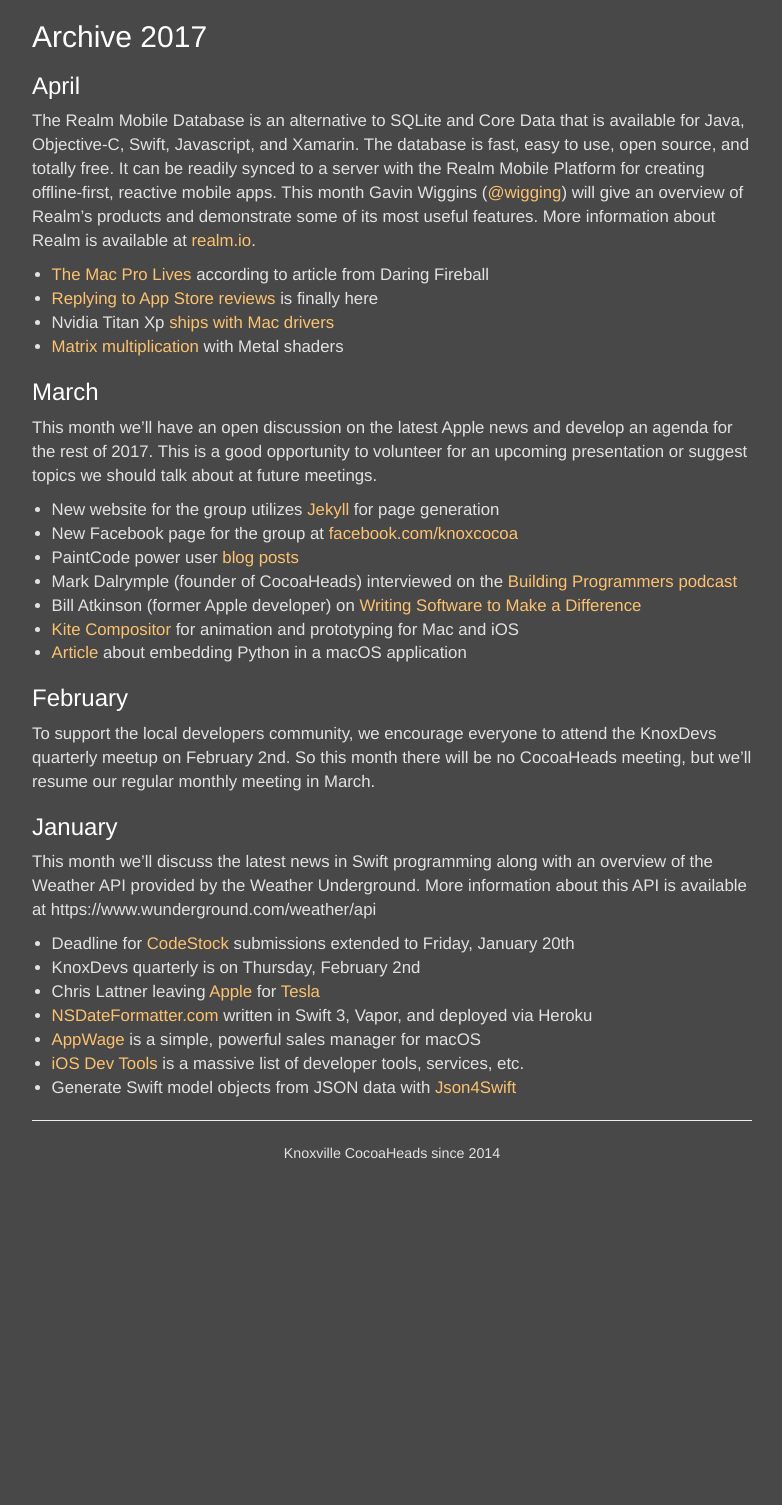
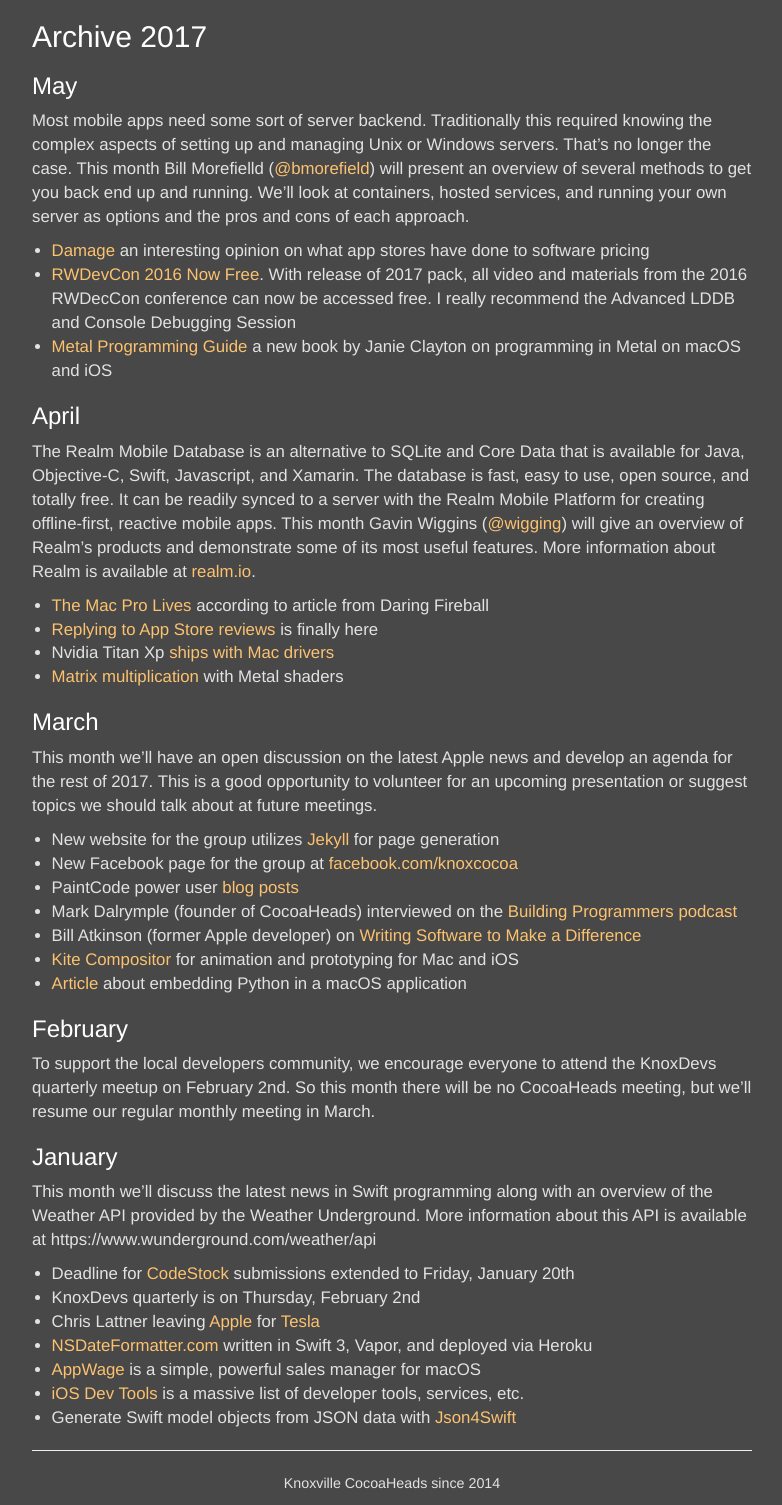
Before and after one commit to bmorefield/knoxcocoa.github.io, a Jekyll site: the page built from _years/2017.md, in a window 1280 px wide. Shown: the whole page, without its empty margins (248-1030 px from the left). Built offline with Jekyll 4.4.1, drawn with Linux system fonts in a browser that asks for light colours; nearby versions of some CDN libraries; before the commit the page ends 1175 px from its top, so only the background shows below that.

Commit message:
Update 2017.md

```diff
--- a/_years/2017.md
+++ b/_years/2017.md
@@ -2,6 +2,18 @@
 title: 2017
 layout: archive
 ---
+
+## May
+
+Most mobile apps need some sort of server backend. Traditionally this required knowing the
+complex aspects of setting up and managing Unix or Windows servers. That's no longer the case.
+This month Bill Morefielld ([@bmorefield](https://twitter.com/bmorefield)) will present an
+overview of several methods to get you back end up and running. We'll look at containers, hosted services,
+and running your own server as options and the pros and cons of each approach.
+
+- [Damage](http://mattgemmell.com/damage/) an interesting opinion on what app stores have done to software pricing
+- [RWDevCon 2016 Now Free](https://www.raywenderlich.com/159851/rwdevcon-2016-vault-now-free). With release of 2017 pack, all video and materials from the 2016 RWDecCon conference can now be accessed free. I really recommend the Advanced LDDB and Console Debugging Session
+- [Metal Programming Guide](https://www.amazon.com/gp/product/0134668944) a new book by Janie Clayton on programming in Metal on macOS and iOS
 
 ## April
 
```
